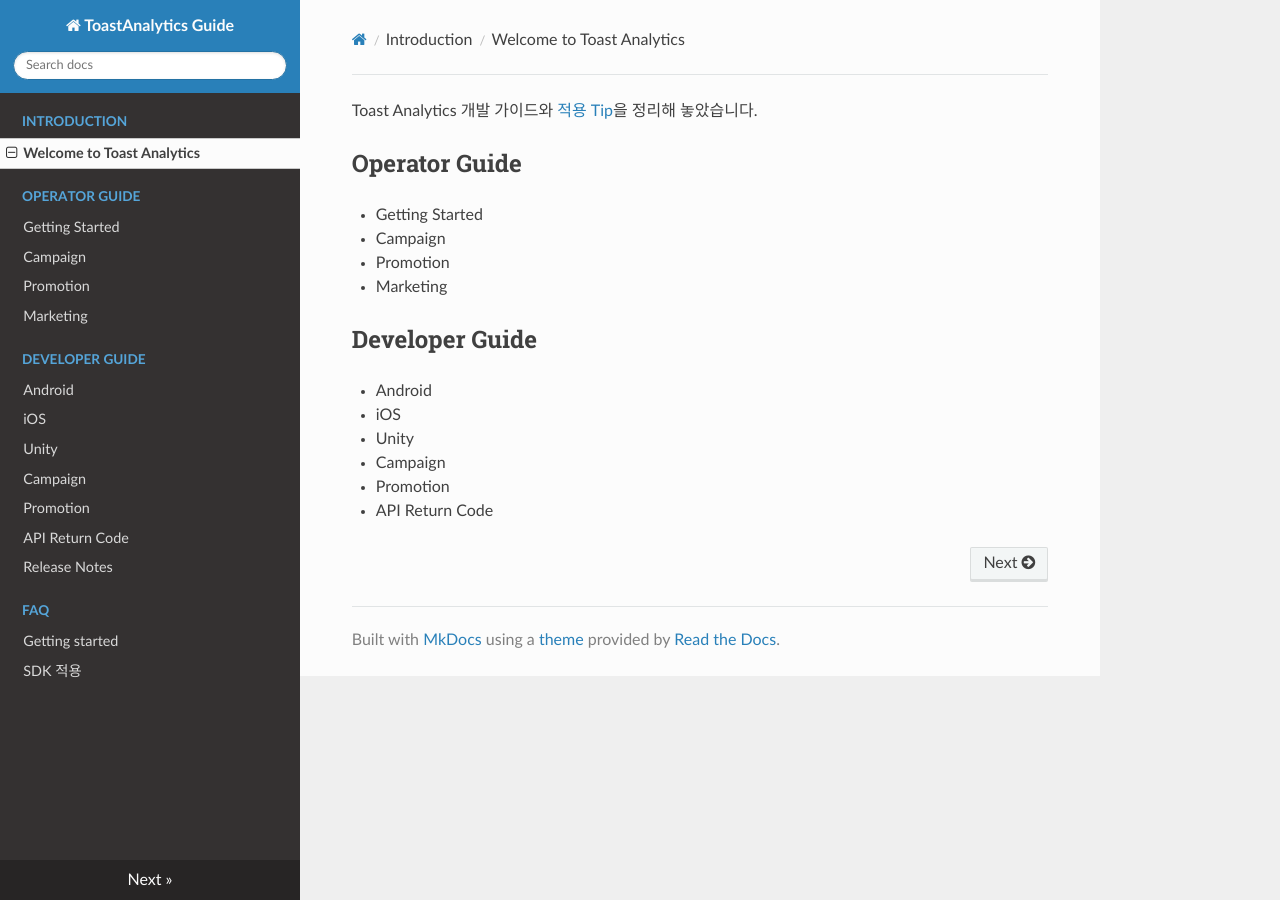
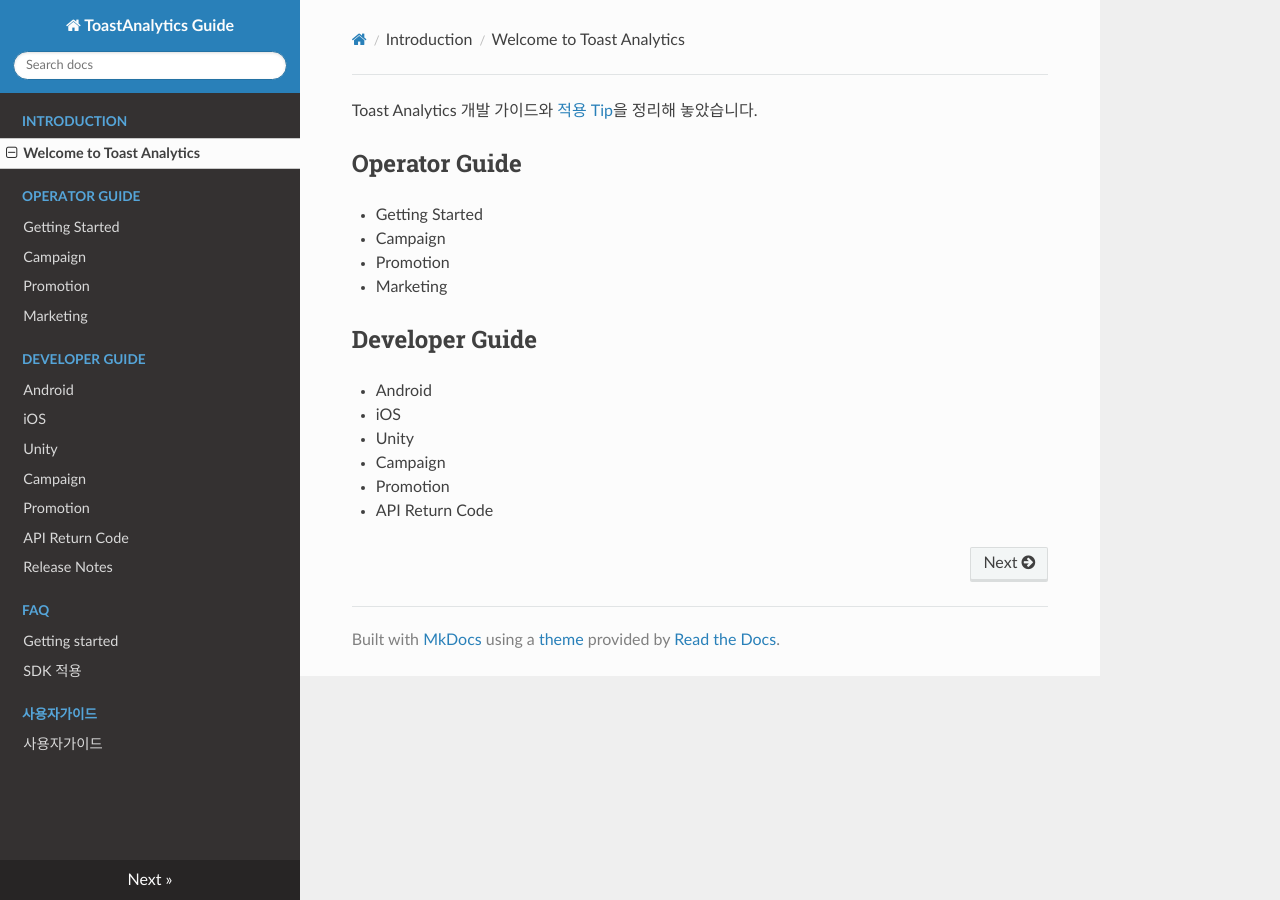
Before and after one commit to ToastAnalytics/ToastAnalytics, an MkDocs documentation site: the page built from docs/index.md, in a window 1280 px wide. Built offline with MkDocs 1.6.1, drawn with Linux system fonts in a browser that asks for light colours; nearby versions of some CDN libraries; old or Windows-style settings are respelled for this version of MkDocs.

Commit message:
Update mkdocs.yml

```diff
--- a/mkdocs.yml
+++ b/mkdocs.yml
@@ -22,3 +22,5 @@
 
 - ['FAQ/Getting started.md', 'FAQ', 'Getting started']
 - ['FAQ/SDK.md', 'FAQ', 'SDK 적용']
+
+- ['사용자가이드/Analytics_사용자교육(v1.0).pdf', '사용자가이드', '사용자가이드']
```
